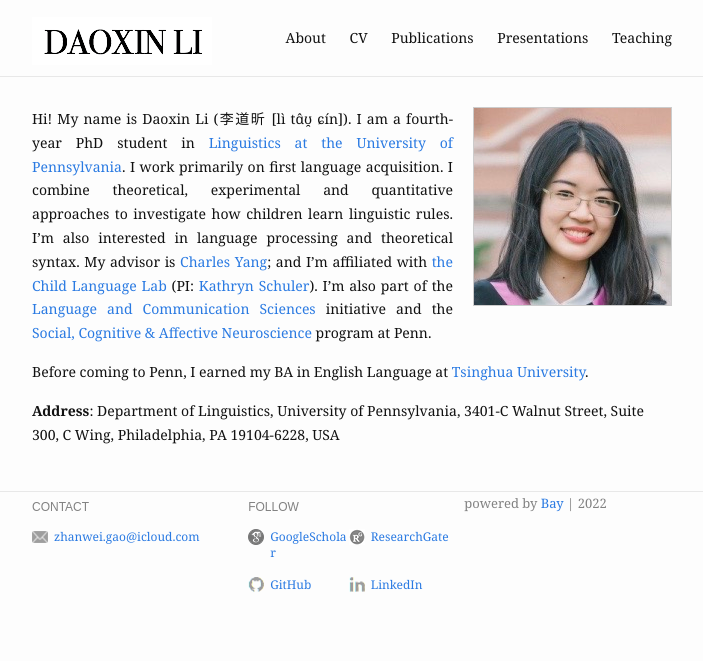
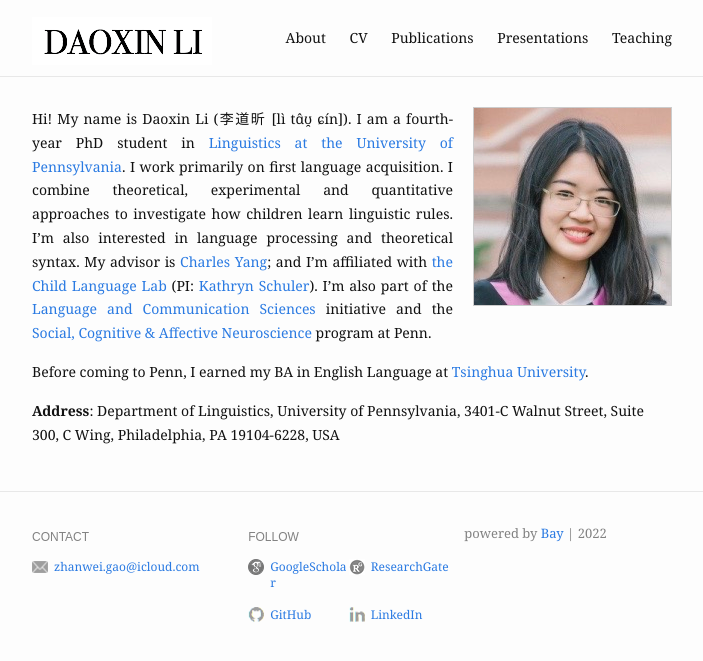
Before and after one commit to ZhanweiGao/1212zhanweigao.github.io, a Jekyll site: the page built from index.md, in a window 1280 px wide. Shown: the top 661 px of the page, without its empty margins (288-991 px from the left). Built offline with Jekyll 4.4.1, drawn with Linux system fonts in a browser that asks for light colours.

Commit message:
Update _layout.scss

```diff
--- a/_sass/_layout.scss
+++ b/_sass/_layout.scss
@@ -94,7 +94,7 @@
  */
 .site-footer {
   border-top: 1px solid $grey-color-light;
-  // padding: $spacing-unit 0;
+  padding: $spacing-unit 0;
 
   @include media-query($on-mobile) {
     padding-top: 10px;
@@ -103,8 +103,7 @@
 
 .footer-heading {
   font-size: 18px;
-  // margin-bottom: $spacing-unit / 2;
-  margin-bottom: 0;
+  margin-bottom: $spacing-unit / 2;
 }
 
 .contact-list,
```
